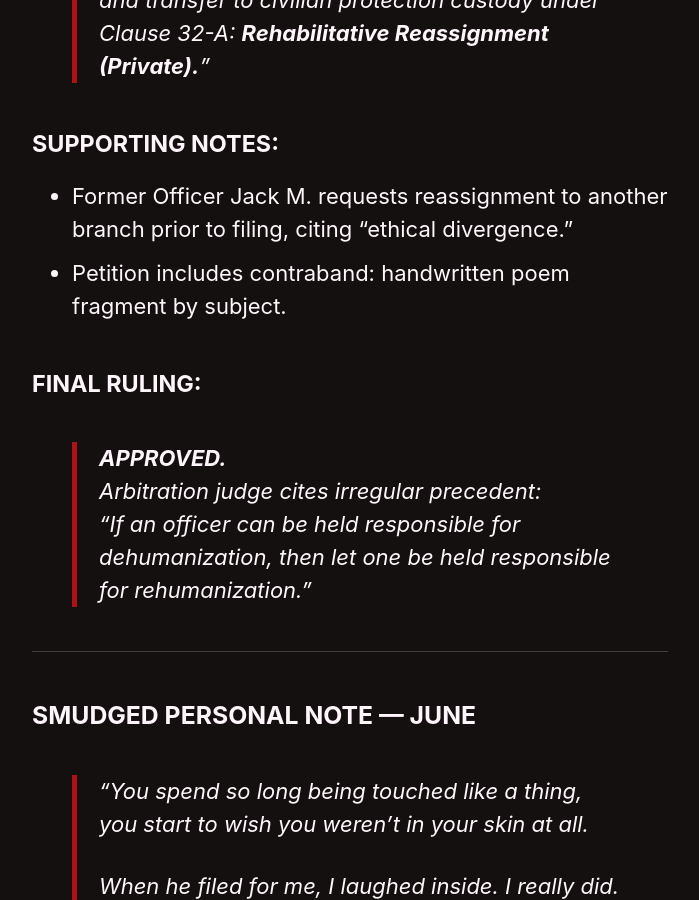
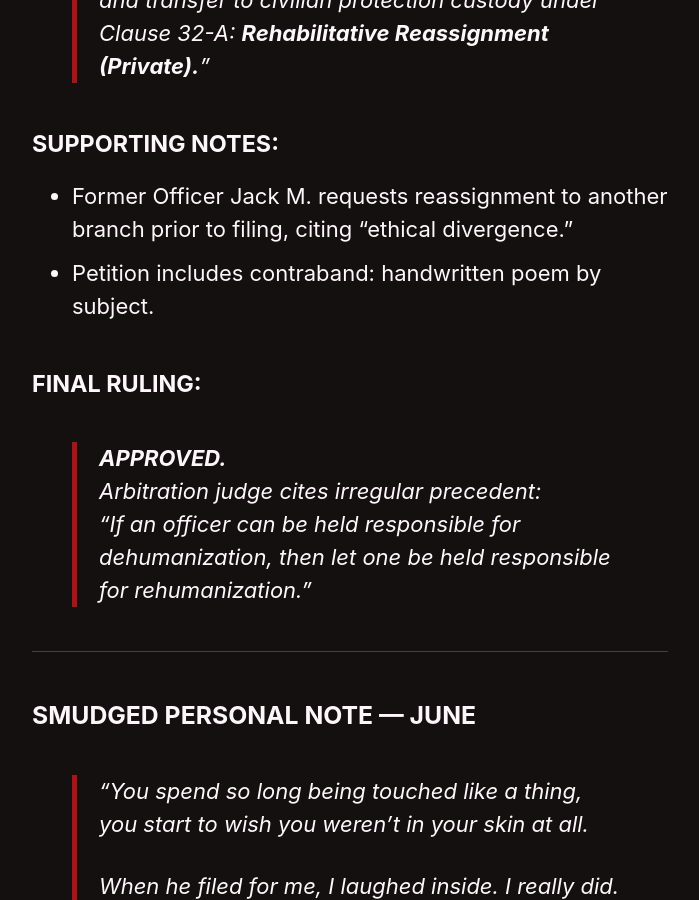
Before and after one commit to kyrie-edelweiss/edelweiss-archive, a Jekyll site: the page built from _pages/red-king.md, in a window 1280 px wide and 900 px high, scrolled down 50655 px. Shown: the whole window, without its empty margins (290-989 px from the left). Built offline with Jekyll 4.4.1, drawn with Linux system fonts in a browser that asks for light colours; cached includes are drawn as plain includes; our own code applies the rules of GitHub Pages for plain Markdown files.

Commit message:
Update red-king.md

```diff
--- a/_pages/red-king.md
+++ b/_pages/red-king.md
@@ -1102,7 +1102,7 @@ AUDIT NOTE:
 
 #### SUPPORTING NOTES:
 - Former Officer Jack M. requests reassignment to another branch prior to filing, citing “ethical divergence.”
-- Petition includes contraband: handwritten poem fragment by subject.
+- Petition includes contraband: handwritten poem by subject.
 
 #### FINAL RULING:
 > **APPROVED.**
```
